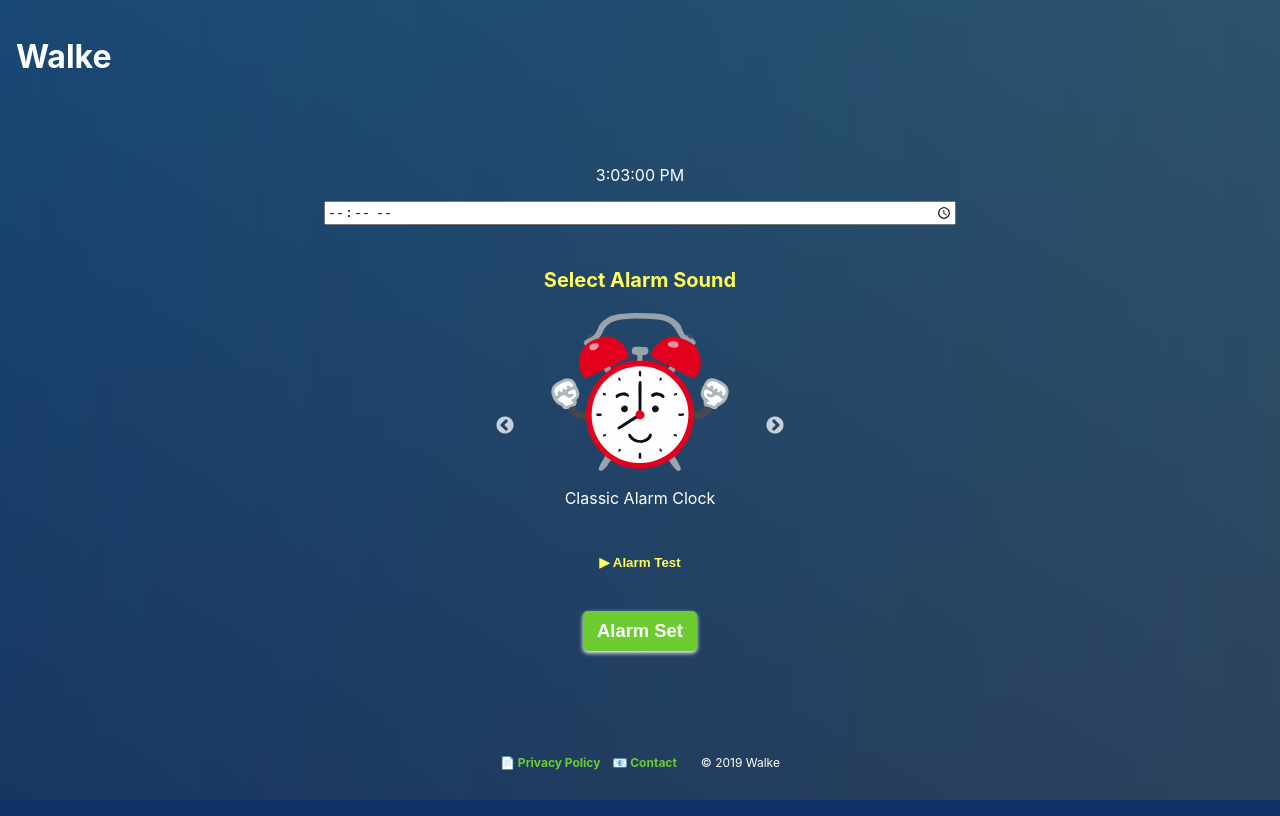
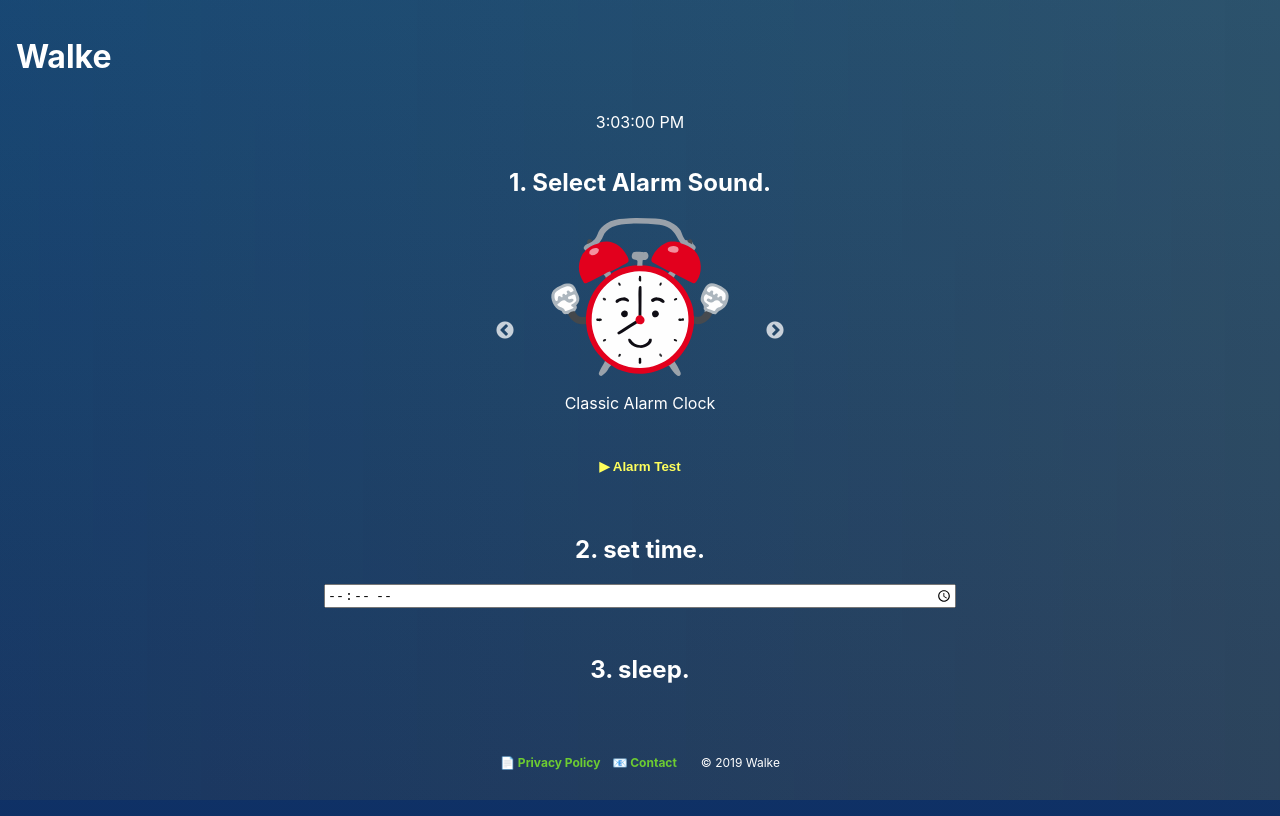
Before and after one commit to Sakaki-Ya/amlar, a React (Create React App) app: page / in a window 1280 px wide. Built offline with nearby package versions, Linux system fonts and the light colour scheme; what emotion-reset would draw is missing.

Commit message:
セットした時刻でアラート表示

```diff
--- a/src/components/Clock.tsx
+++ b/src/components/Clock.tsx
@@ -2,21 +2,24 @@
 import React, { useState, useEffect } from "react";
 import { jsx, css, SerializedStyles } from "@emotion/core";
 import SelectSoundSlider from "./SelectSoundSlider";
-import colors from "./Colors";
 
 const Clock: React.FC = () => {
   const [date, setDate] = useState(new Date());
-  const [time, setTime] = useState(new Date());
+  const [time, setTime] = useState("");
 
-  const tick = () => {
+  const tick = (): void => {
+    const date: Date = new Date();
+    const hours: string = ("0" + date.getHours()).slice(-2);
+    const minutes: string = ("0" + date.getMinutes()).slice(-2);
+    const checkDate: string = hours + ":" + minutes;
     setDate(new Date());
-    if (date === time) {
+    if (checkDate === time) {
       alert("Alarm");
     }
   };
 
   useEffect(() => {
-    const timerID = setInterval(() => tick(), 1000);
+    const timerID: NodeJS.Timeout = setInterval(() => tick(), 1000);
     return () => {
       clearInterval(timerID);
     };
@@ -26,22 +29,14 @@ const Clock: React.FC = () => {
     setTime(e.target.value);
   };
 
-  const setInputTime = (e: any) => {
-    console.log(time);
-    e.preventDefault();
-    const silent = new Audio("silent.mp3");
-    silent.loop = true;
-    silent.play();
-  };
-
   return (
     <div css={clock}>
       <p>{date.toLocaleTimeString()}</p>
+      <h2>1. Select Alarm Sound.</h2>
+      <SelectSoundSlider />
+      <h2>2. set time.</h2>
       <input type="time" css={clock__inputTime} onChange={getInputTime} />
-      <SelectSoundSlider />
-      <button css={clock__setTime} onClick={setInputTime}>
-        Alarm Set
-      </button>
+      <h2>3. sleep.</h2>
     </div>
   );
 };
@@ -60,26 +55,4 @@ const clock__inputTime: SerializedStyles = css`
   margin-bottom: 2em;
 `;
 
-const clock__setTime: SerializedStyles = css`
-  background-color: ${colors.green};
-  box-shadow: 0 2px 4px white;
-  border: none;
-  margin: 0 auto;
-  padding: 0.5em 0.75em;
-  border-radius: 5px;
-  color: white;
-  font-size: 1.15em;
-  font-weight: bold;
-  transition: all 0.2s ease 0s;
-  &:hover {
-    background-color: ${colors.lightGreen};
-    box-shadow: 0 2px 6px white;
-  }
-  &:active {
-    background-color: ${colors.deepGreen};
-    box-shadow: none;
-    transform: translateY(2px);
-  }
-`;
-
 export default Clock;
--- a/src/components/SelectSoundSlider.tsx
+++ b/src/components/SelectSoundSlider.tsx
@@ -25,7 +25,6 @@ const soundTest = (): void => {
 
 const SelectSoundSlider: React.FC = () => (
   <React.Fragment>
-    <h2 css={sounds__h2}>Select Alarm Sound</h2>
     <Slider {...settings} css={sounds}>
       <div>
         <img src="classic.svg" alt="Classic Alarm Clock" css={sounds__icon} />
@@ -62,14 +61,6 @@ const sounds: SerializedStyles = css`
   }
 `;
 
-const sounds__h2: SerializedStyles = css`
-  margin-bottom: 1em;
-  width: 100%;
-  color: ${colors.yellow};
-  font-weight: bold;
-  font-size: 1.25em;
-`;
-
 const sounds__icon: SerializedStyles = css`
   width: 100%;
   margin-bottom: 1em;
```
